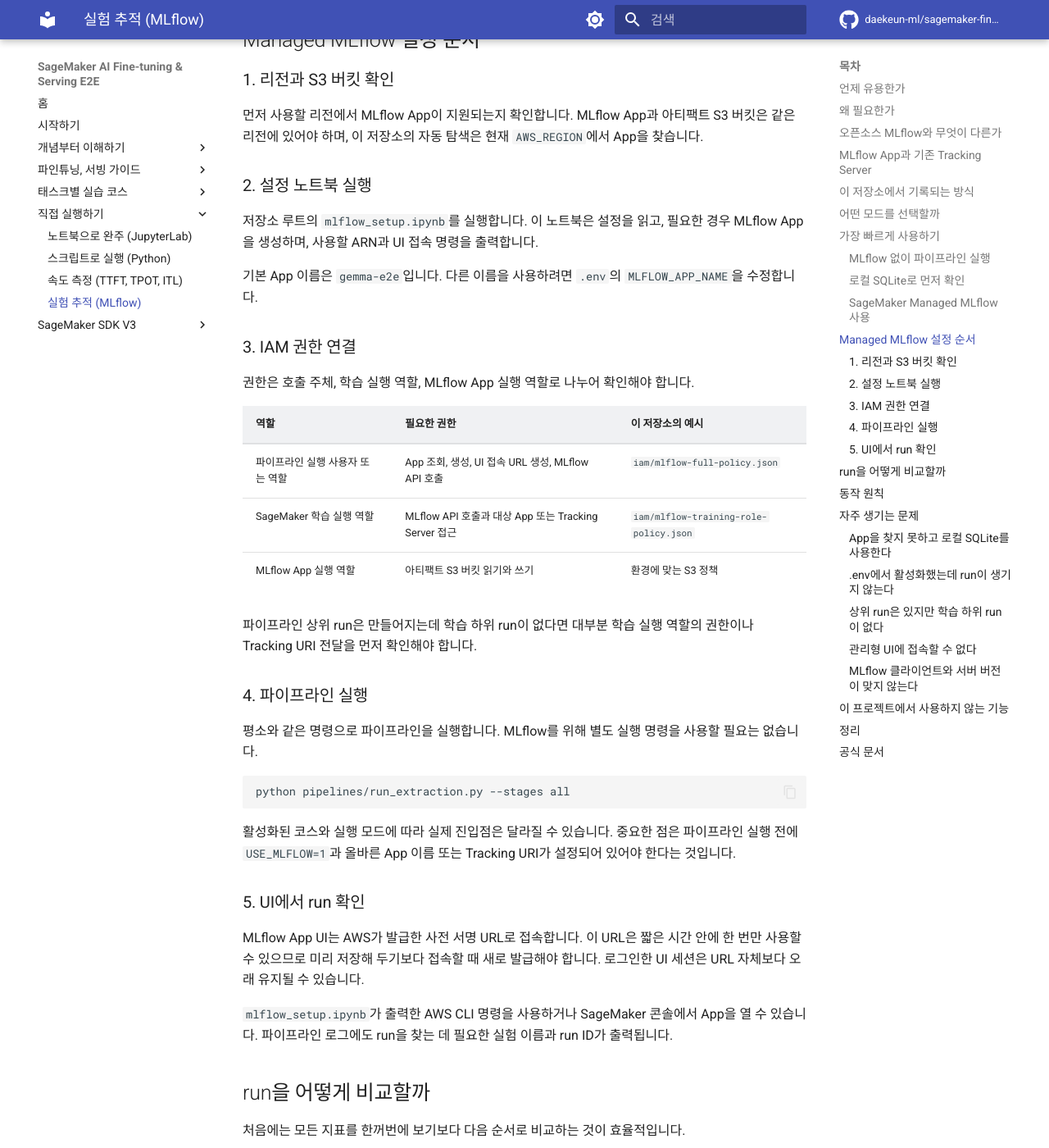
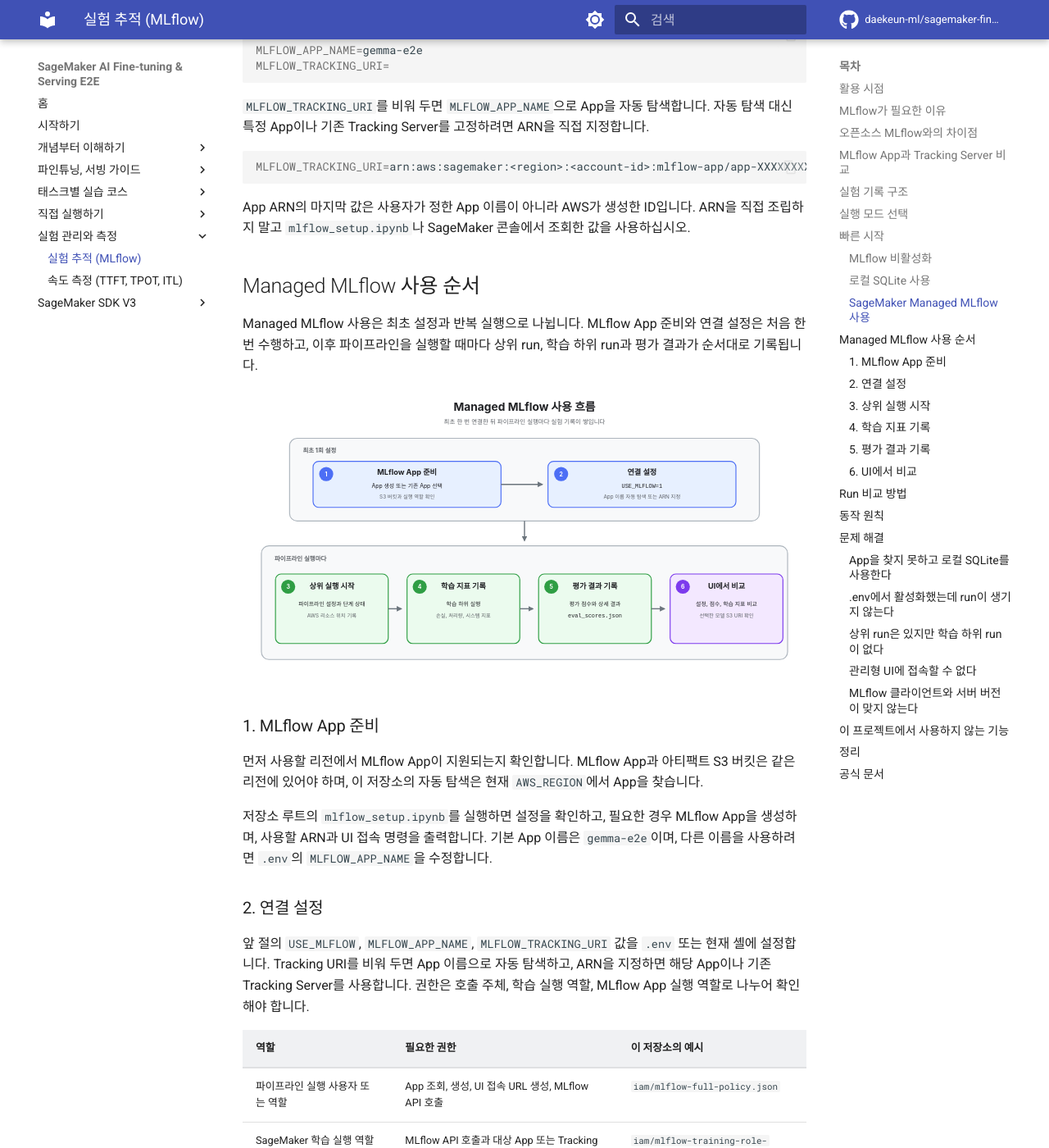
Before and after one commit to daekeun-ml/sagemaker-finetune-serve-e2e, an MkDocs documentation site: the page built from docs/mlflow.md, in a window 1280 px wide and 1400 px high, scrolled down 5581 px. Shown: the whole window at 82% size. Built offline with MkDocs 1.6.1 and Material for MkDocs 9.7.7, drawn with Linux system fonts in a browser that asks for light colours; comment, search, counter and statistics services are not loaded; some of the changed text lies outside the part shown.

Commit message:
Polish MLflow documentation

````diff
--- a/docs/mlflow.md
+++ b/docs/mlflow.md
@@ -1,10 +1,8 @@
-# MLflow로 파인튜닝 실험 비교하기
+# MLflow로 파인튜닝 실험 비교
 
 파인튜닝을 한두 번 실행할 때는 터미널 로그와 결과 파일만으로도 충분하지만, 데이터셋, 기반 모델, LoRA 설정, 학습률, 에포크를 바꾸며 여러 번 실행하면 어떤 설정이 현재 점수를 만들었는지 추적하기 어려워집니다. MLflow는 각 실행의 설정, 지표, 결과 위치와 상태를 하나의 `run`으로 묶어 저장하고 비교할 수 있게 합니다.
 
-이 저장소에서 MLflow는 학습이나 배포를 수행하지 않습니다. 기존 파이프라인은 그대로 실행되며, MLflow는 실험 기록을 추가하는 선택 기능입니다. 필요하지 않으면 `USE_MLFLOW=0`으로 완전히 끌 수 있습니다.
-
-## 언제 유용한가
+## 활용 시점
 
 MLflow는 다음과 같은 경우에 특히 유용합니다.
 
@@ -16,7 +14,7 @@
 
 반대로 튜토리얼을 한 번 실행하거나 마지막 결과만 확인하면 되는 경우에는 MLflow가 필수는 아닙니다. 이때는 `USE_MLFLOW=0`으로 두면 MLflow 서버 조회, 로컬 데이터베이스 생성, run 기록을 모두 건너뜁니다.
 
-## 왜 필요한가
+## MLflow가 필요한 이유
 
 MLflow가 없으면 실험 정보가 여러 위치에 나뉩니다. 파이프라인 상태 파일에는 최근 실행 상태가 남고, 학습 로그는 CloudWatch에 있으며, 평가 결과는 로컬 파일이나 S3에 저장되고, 모델은 별도 S3 경로에 생성됩니다. 실행 횟수가 늘어날수록 이 정보들을 다시 연결하는 작업이 어려워집니다.
 
@@ -34,7 +32,7 @@
 
 모델 파일 자체는 MLflow에 중복 업로드하지 않습니다. SageMaker가 생성한 모델의 S3 URI만 기록하므로 기존 모델 저장 흐름과 비용 구조를 유지할 수 있습니다.
 
-## 오픈소스 MLflow와 무엇이 다른가
+## 오픈소스 MLflow와의 차이점
 
 MLflow 자체는 오픈소스 실험 추적 도구입니다. `mlflow.start_run()`, `mlflow.log_param()`, `mlflow.log_metric()` 같은 클라이언트 API와 MLflow UI는 직접 구축한 서버와 SageMaker 관리형 환경에서 동일하게 사용할 수 있습니다.
 
@@ -55,7 +53,7 @@
 
 직접 운영하는 MLflow가 더 적합한 경우도 있습니다. AWS 외부 환경과 동일한 서버를 공유해야 하거나, 서버 플러그인과 데이터베이스를 세밀하게 제어해야 하거나, AWS가 지원하지 않는 MLflow 버전과 배포 구성이 필요하면 자체 서버가 더 적합할 수 있습니다.
 
-## MLflow App과 기존 Tracking Server
+## MLflow App과 Tracking Server 비교
 
 SageMaker에는 MLflow를 제공하는 두 관리형 리소스가 있습니다. 최신 방식은 MLflow App이며, 기존 방식은 MLflow Tracking Server입니다. AWS는 새로운 워크플로에는 MLflow App 사용을 권장합니다.
 
@@ -71,30 +69,21 @@
 
 지원 리전, MLflow 버전, 비용과 서비스 제한은 변경될 수 있으므로 환경을 만들기 전에 AWS 공식 문서를 확인해야 합니다. 특히 MLflow App과 아티팩트 S3 버킷은 같은 리전에 있어야 합니다.
 
-## 이 저장소에서 기록되는 방식
+## 실험 기록 구조
 
 MLflow 기록은 `pipelines/` 아래의 엔드투엔드 파이프라인에 적용됩니다. 코스 노트북을 셀 단위로 실행하는 과정은 자동으로 기록하지 않으며, 루트의 `mlflow_setup.ipynb`는 관리형 MLflow 환경을 준비하는 설정 노트북입니다.
 
-파이프라인을 실행하면 전체 실행을 나타내는 상위 run이 만들어집니다. 상위 run에는 파이프라인 설정, 단계별 상태, 평가 결과, 모델 S3 URI와 엔드포인트 정보가 기록됩니다.
+관리형 MLflow에서는 파이프라인과 SageMaker 학습 작업이 `mlflow`와 `sagemaker-mlflow`를 통해 같은 MLflow App에 기록합니다. App은 실험 메타데이터와 UI를 제공하고, 평가 결과 같은 아티팩트는 사용자 계정의 S3 버킷에 저장합니다.
 
-SageMaker 관리형 학습 작업을 사용하면 학습 컨테이너가 별도의 하위 run을 만듭니다. 하위 run에는 학습 파라미터와 학습 중 수집한 지표가 기록되고, 상위 run ID를 태그로 남겨 두 실행을 연결합니다.
+![파이프라인과 SageMaker 학습 작업이 MLflow 클라이언트와 AWS 인증을 거쳐 MLflow App에 기록하고, 사용자가 UI와 관리형 메타데이터, S3 아티팩트를 조회하는 구성](images/managed-mlflow-architecture.svg)
+
+파이프라인을 실행하면 전체 실행을 나타내는 상위 run이 만들어집니다. 상위 run에는 파이프라인 설정, 단계별 상태, 평가 결과, 모델 S3 URI와 엔드포인트 정보가 기록됩니다. SageMaker 학습 컨테이너는 별도의 하위 run을 만들고 학습 파라미터, 손실, 처리량과 시스템 지표를 기록합니다. 하위 run에는 상위 run ID가 태그로 남으므로 두 기록을 함께 조회할 수 있습니다.
 
 실험 이름은 코스 키를 사용하고, run 이름은 코스 키와 실행 시각을 조합해 자동으로 만듭니다. 사용자가 `MLFLOW_EXPERIMENT_NAME`을 별도로 설정할 필요는 없습니다.
 
-```text
-파이프라인 상위 run
-├── 설정과 단계별 상태
-├── 평가 결과와 모델 S3 URI
-├── SageMaker 작업과 엔드포인트 정보
-└── 관리형 학습 하위 run
-    ├── 학습 파라미터
-    ├── 손실과 처리량
-    └── 시스템 지표
-```
-
 로컬 SQLite 모드에서는 파이프라인 프로세스가 만드는 상위 run만 기록됩니다. SageMaker 학습 컨테이너는 로컬 데이터베이스에 접근할 수 없으므로 학습 하위 run과 스텝별 지표까지 함께 보려면 MLflow App이나 Tracking Server를 사용해야 합니다.
 
-## 어떤 모드를 선택할까
+## 실행 모드 선택
 
 이 저장소는 비활성화, 로컬 SQLite, SageMaker 관리형 MLflow의 세 가지 사용 방식을 지원합니다.
 
@@ -114,9 +103,9 @@
 
 셸에 이미 설정된 환경변수는 `.env`보다 우선합니다. `.env`를 수정했는데 동작이 바뀌지 않으면 `env | grep MLFLOW`로 현재 셸 값을 확인하고, 필요하면 `unset USE_MLFLOW MLFLOW_TRACKING_URI MLFLOW_APP_NAME`을 실행한 뒤 다시 시도하십시오.
 
-## 가장 빠르게 사용하기
+## 빠른 시작
 
-### MLflow 없이 파이프라인 실행
+### MLflow 비활성화
 
 `.env`에서 다음 값을 설정합니다.
 
@@ -126,7 +115,7 @@
 
 이 상태에서는 MLflow 서버 조회, 로컬 SQLite 생성, run 생성과 학습 컨테이너의 MLflow 환경변수 전달을 모두 건너뜁니다. MLflow 기록 실패가 아니라 의도적인 비활성화이며, 나머지 파이프라인은 동일하게 실행됩니다.
 
-### 로컬 SQLite로 먼저 확인
+### 로컬 SQLite 사용
 
 관리형 환경을 만들기 전에 로컬 기록 흐름을 확인하려면 다음과 같이 실행합니다.
 
@@ -170,21 +159,21 @@
 
 App ARN의 마지막 값은 사용자가 정한 App 이름이 아니라 AWS가 생성한 ID입니다. ARN을 직접 조립하지 말고 `mlflow_setup.ipynb`나 SageMaker 콘솔에서 조회한 값을 사용하십시오.
 
-## Managed MLflow 설정 순서
+## Managed MLflow 사용 순서
 
-### 1. 리전과 S3 버킷 확인
+Managed MLflow 사용은 최초 설정과 반복 실행으로 나뉩니다. MLflow App 준비와 연결 설정은 처음 한 번 수행하고, 이후 파이프라인을 실행할 때마다 상위 run, 학습 하위 run과 평가 결과가 순서대로 기록됩니다.
+
+![MLflow App을 준비하고 연결한 뒤 파이프라인 상위 실행, 학습 하위 실행, 평가 결과를 기록하고 UI에서 비교하는 흐름](images/managed-mlflow-workflow.svg)
+
+### 1. MLflow App 준비
 
 먼저 사용할 리전에서 MLflow App이 지원되는지 확인합니다. MLflow App과 아티팩트 S3 버킷은 같은 리전에 있어야 하며, 이 저장소의 자동 탐색은 현재 `AWS_REGION`에서 App을 찾습니다.
 
-### 2. 설정 노트북 실행
+저장소 루트의 `mlflow_setup.ipynb`를 실행하면 설정을 확인하고, 필요한 경우 MLflow App을 생성하며, 사용할 ARN과 UI 접속 명령을 출력합니다. 기본 App 이름은 `gemma-e2e`이며, 다른 이름을 사용하려면 `.env`의 `MLFLOW_APP_NAME`을 수정합니다.
 
-저장소 루트의 `mlflow_setup.ipynb`를 실행합니다. 이 노트북은 설정을 읽고, 필요한 경우 MLflow App을 생성하며, 사용할 ARN과 UI 접속 명령을 출력합니다.
+### 2. 연결 설정
 
-기본 App 이름은 `gemma-e2e`입니다. 다른 이름을 사용하려면 `.env`의 `MLFLOW_APP_NAME`을 수정합니다.
-
-### 3. IAM 권한 연결
-
-권한은 호출 주체, 학습 실행 역할, MLflow App 실행 역할로 나누어 확인해야 합니다.
+앞 절의 `USE_MLFLOW`, `MLFLOW_APP_NAME`, `MLFLOW_TRACKING_URI` 값을 `.env` 또는 현재 셸에 설정합니다. Tracking URI를 비워 두면 App 이름으로 자동 탐색하고, ARN을 지정하면 해당 App이나 기존 Tracking Server를 사용합니다. 권한은 호출 주체, 학습 실행 역할, MLflow App 실행 역할로 나누어 확인해야 합니다.
 
 | 역할 | 필요한 권한 | 이 저장소의 예시 |
 |---|---|---|
@@ -192,25 +181,35 @@
 | SageMaker 학습 실행 역할 | MLflow API 호출과 대상 App 또는 Tracking Server 접근 | `iam/mlflow-training-role-policy.json` |
 | MLflow App 실행 역할 | 아티팩트 S3 버킷 읽기와 쓰기 | 환경에 맞는 S3 정책 |
 
-파이프라인 상위 run은 만들어지는데 학습 하위 run이 없다면 대부분 학습 실행 역할의 권한이나 Tracking URI 전달을 먼저 확인해야 합니다.
+### 3. 상위 실행 시작
 
-### 4. 파이프라인 실행
-
-평소와 같은 명령으로 파이프라인을 실행합니다. MLflow를 위해 별도 실행 명령을 사용할 필요는 없습니다.
+평소와 같은 명령으로 파이프라인을 실행합니다.
 
 ```bash
 python pipelines/run_extraction.py --stages all
 ```
 
-활성화된 코스와 실행 모드에 따라 실제 진입점은 달라질 수 있습니다. 중요한 점은 파이프라인 실행 전에 `USE_MLFLOW=1`과 올바른 App 이름 또는 Tracking URI가 설정되어 있어야 한다는 것입니다.
+파이프라인이 시작되면 상위 run이 생성되고 설정과 단계 상태가 기록됩니다. 학습과 평가가 끝나면 같은 run에 SageMaker 작업 이름, 모델 S3 URI, 엔드포인트 이름과 평가 결과가 추가됩니다.
 
-### 5. UI에서 run 확인
+### 4. 학습 지표 기록
 
-MLflow App UI는 AWS가 발급한 사전 서명 URL로 접속합니다. 이 URL은 짧은 시간 안에 한 번만 사용할 수 있으므로 미리 저장해 두기보다 접속할 때 새로 발급해야 합니다. 로그인한 UI 세션은 URL 자체보다 오래 유지될 수 있습니다.
+SageMaker 학습 컨테이너는 별도의 하위 run을 만들고 Trainer가 수집한 지표를 기록합니다. `Model metrics` 탭에서는 `entropy`, `epoch`, `grad_norm`, `learning_rate`, `mean_token_accuracy`, `num_tokens` 같은 지표를 스텝별로 확인할 수 있습니다. GPU, CPU와 메모리 사용량은 `System metrics` 탭에서 확인합니다.
 
-`mlflow_setup.ipynb`가 출력한 AWS CLI 명령을 사용하거나 SageMaker 콘솔에서 App을 열 수 있습니다. 파이프라인 로그에도 run을 찾는 데 필요한 실험 이름과 run ID가 출력됩니다.
+[![MLflow App의 학습 하위 run에서 entropy, epoch, grad_norm, learning_rate, mean_token_accuracy와 num_tokens를 스텝별 차트로 확인하는 화면](images/mlflow-training-log.png){ width="720" }](images/mlflow-training-log.png)
 
-## run을 어떻게 비교할까
+상위 run은 생성됐지만 학습 하위 run이 없다면 학습 실행 역할의 MLflow 권한과 학습 작업에 전달된 Tracking URI를 먼저 확인합니다.
+
+### 5. 평가 결과 기록
+
+평가 단계가 끝나면 코스별 평가 점수가 상위 run의 지표로 기록되고, 상세 결과는 `eval_scores.json` 아티팩트로 저장됩니다. 학습까지만 실행한 경우에는 평가 지표와 아티팩트가 아직 나타나지 않습니다.
+
+### 6. UI에서 비교
+
+MLflow App UI는 AWS가 발급한 사전 서명 URL로 접속합니다. URL은 접속할 때 새로 발급하고, `mlflow_setup.ipynb`가 출력한 AWS CLI 명령이나 SageMaker 콘솔에서 App을 엽니다. 파이프라인 로그에는 실험 이름과 run ID도 출력됩니다.
+
+UI에서는 같은 코스와 평가 조건의 run을 먼저 모은 뒤 평가 점수, 학습 설정과 학습 지표를 비교합니다.
+
+## Run 비교 방법
 
 처음에는 모든 지표를 한꺼번에 보기보다 다음 순서로 비교하는 것이 효율적입니다.
 
@@ -230,7 +229,7 @@
 
 `USE_MLFLOW=0`에서는 no-op run 핸들을 사용합니다. 호출부는 같은 흐름을 유지하지만 실제 MLflow 클라이언트 초기화와 네트워크 요청은 수행하지 않습니다.
 
-## 자주 생기는 문제
+## 문제 해결
 
 ### App을 찾지 못하고 로컬 SQLite를 사용한다
 
--- a/mkdocs.yml
+++ b/mkdocs.yml
@@ -31,7 +31,7 @@
     - navigation.top
     - navigation.footer
     - toc.follow
-    - content.code.copy      # 코드블록 복사 버튼 (실습에서 자주 씀)
+    - content.code.copy
     - content.action.edit
     - search.highlight
     - search.suggest
@@ -41,24 +41,21 @@
 plugins:
   - search:
       lang: ko
-      # 한국어는 lunr.ko.js(stopword + 한글 trimmer)를 씁니다. 형태소 분석은 아니므로
-      # '학습'으로 '학습되므로'가 걸리지 않습니다. 영문 기술 용어(vLLM, LoRA) 검색은 정확합니다.
 
 markdown_extensions:
-  - admonition                 # !!! note / warning 박스
+  - admonition
   - attr_list
   - def_list
-  - md_in_html                 # <details> 안의 마크다운 렌더 (문서에서 사용 중)
+  - md_in_html
   - tables
   - toc:
       permalink: true
       toc_depth: 3
-      # 기본 slugify는 NFKD로 비ASCII를 전부 버려서 한글 제목이 빈 앵커(#_1, #_2)가 됩니다.
-      # pymdownx.slugs.slugify는 유니코드를 보존합니다: '## 비용과 cleanup' → '#비용과-cleanup'.
+      # 한글 제목의 앵커를 유지합니다.
       slugify: !!python/object/apply:pymdownx.slugs.slugify {kwds: {case: lower}}
   - pymdownx.details
   - pymdownx.superfences
-  - pymdownx.tasklist:      # RUN_E2E.md의 `- [ ]` 체크리스트를 실제 체크박스로 렌더
+  - pymdownx.tasklist:
       custom_checkbox: true
   - pymdownx.highlight:
       anchor_linenums: true
@@ -72,9 +69,6 @@
 nav:
   - 홈: index.md
   - 시작하기: getting_started.md
-  # 그룹 이름은 '무엇을 담았나'가 아니라 '언제 여는가'로 붙입니다. '가이드' 같은 라벨은
-  # 안에 뭐가 있는지 알려주지 않아, 처음 온 사람이 어느 그룹을 열지 못 고릅니다.
-  # 파일명 번호(00~06)는 그대로 읽는 순서입니다.
   - 개념부터 이해하기:
       - 00 전체 지도: 00_overview.md
       - 01 SageMaker AI 기초: 01_sagemaker_basics.md
@@ -84,26 +78,18 @@
       - 04 SageMaker AI 추론: 04_sagemaker_inference.md
       - 05 서빙 컨테이너: 05_serving_containers.md
       - 06 Agentic loop: 06_agentic.md
-  # 코스 페이지는 파일명에 번호가 없습니다(가이드 번호와 섞이지 않게). nav 라벨 순서 = 코스 번호 01→05.
-  # 다섯 페이지는 courses/ 하위에 모여 있고, 폴더명이 옛 track_ 접두어의 역할을 대신합니다
-  # (URL도 .../courses/extraction/ 으로 바뀌었습니다).
   - 태스크별 실습 코스:
       - 추출 → JSON: courses/extraction.md
       - 분류: courses/classification.md
       - 요약: courses/summarization.md
       - 도메인 QA: courses/domain_qa.md
       - 멀티모달 추출: courses/multimodal.md
-  # 노트북과 파이썬 두 경로를 한 그룹에 묶습니다: 둘은 '같은 코스를 어떻게 돌리나'의
-  # 선택지라, 떨어뜨려 놓으면 하나만 있는 줄 압니다.
   - 직접 실행하기:
       - 노트북으로 완주 (JupyterLab): RUN_E2E.md
       - 스크립트로 실행 (Python): pipelines.md
-      # 벤치마크는 파이프라인 스테이지가 아니라 별도 진입점입니다. '직접 실행하기' 에 두는 이유는
-      # 배포 다음에 하는 일이고, 찾는 사람이 pipelines 문서 근처를 볼 것이기 때문입니다.
+  - 실험 관리와 측정:
+      - 실험 추적 (MLflow): mlflow.md
       - 속도 측정 (TTFT, TPOT, ITL): benchmark.md
-      - 실험 추적 (MLflow): mlflow.md
-  # SDK V3는 가이드 번호 체계(00~06, 파이프라인 순서)에 넣지 않습니다. 순서대로 읽는 문서가
-  # 아니라 V2 코드를 옮길 때 찾아보는 참조 문서라, 번호를 붙이면 '일곱 번째로 읽는 것'으로 오해됩니다.
   - SageMaker SDK V3:
       - V2에서 바뀐 것: sdk_v3/index.md
       - 학습: sdk_v3/training.md
@@ -113,10 +99,6 @@
   - stylesheets/extra.css
 
 extra:
-  # 모든 페이지 하단 푸터에 아이콘으로 붙습니다(Material 기본).
-  # 이 repository 링크는 넣지 않습니다: repo_url로 이미 우측 상단 header에 있고,
-  #    푸터에 또 두면 GitHub 아이콘이 두 개가 되어 어느 쪽이 저자 계정인지 구분되지 않습니다.
-  #    여기는 저자 프로필만 둡니다.
   social:
     - icon: fontawesome/brands/linkedin
       link: https://www.linkedin.com/in/daekeun-kim
@@ -131,12 +113,8 @@
       link: https://housekdk.gitbook.io/
       name: 저자 기술 블로그 (GitBook)
 
-# 링크가 끊기면 빌드를 실패시킵니다(CI에서 --strict 로 강제).
-# 2,300줄 문서에 상호참조가 많아, 문서를 옮길 때 깨진 링크를 배포 전에 잡는 것이 목적입니다.
 strict: true
 
-# 파일 링크뿐 아니라 #앵커까지 검증합니다. 섹션 제목을 바꾸면 그 절을 가리키던
-# 링크가 조용히 깨지는데, 이 설정이 빌드 단계에서 잡아냅니다.
 validation:
   anchors: warn
   unrecognized_links: warn
````
Also changed, not shown: README.md (+32 -116 lines), docs/00_overview.md (+2 -2 lines), docs/index.md (+2 -2 lines), docs/images/managed-mlflow-architecture.svg, docs/images/managed-mlflow-workflow.svg, docs/images/mlflow-training-log.png (added), docs/images/mlflow-vs-sagemaker-managed-mlflow.svg (deleted), 1 other file.
